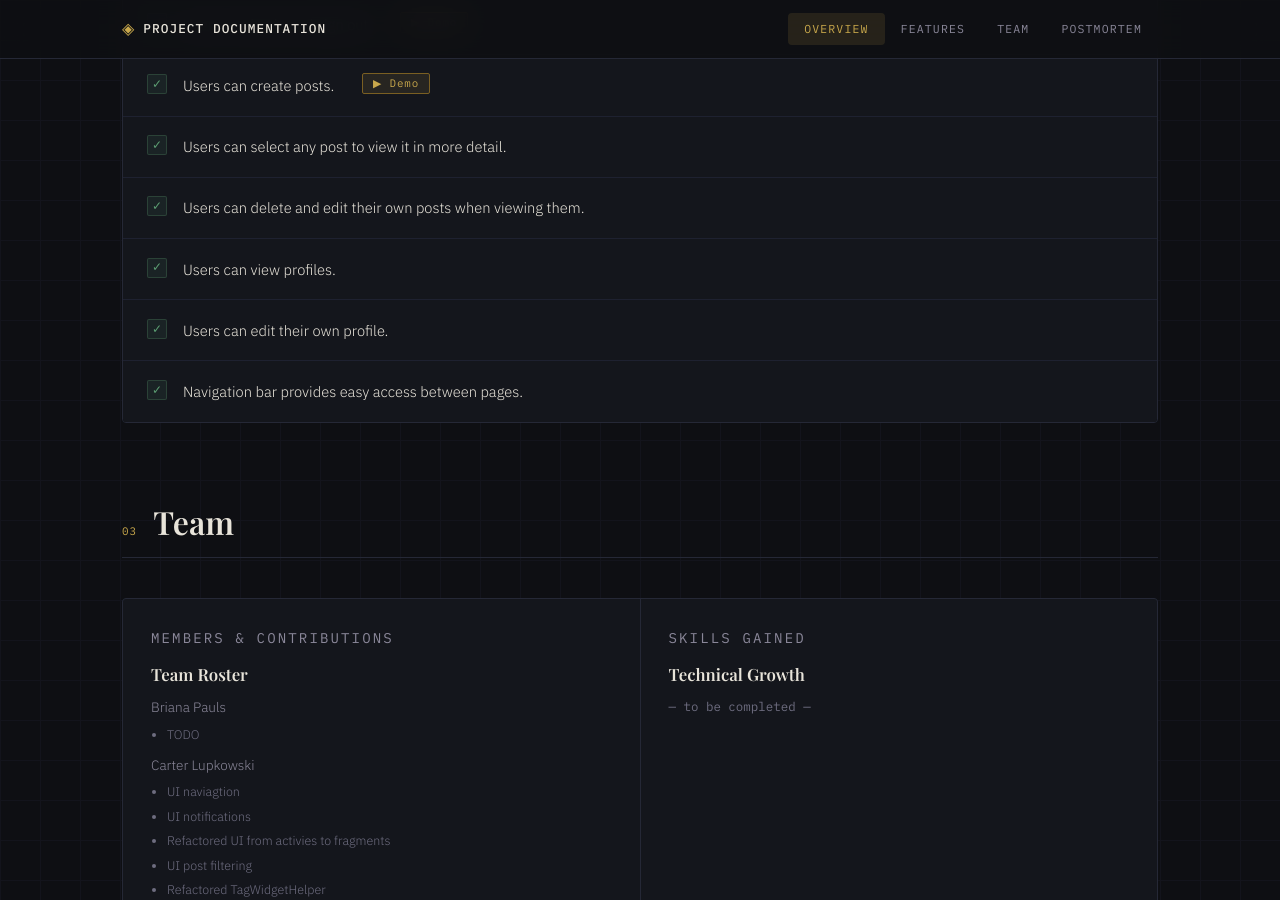
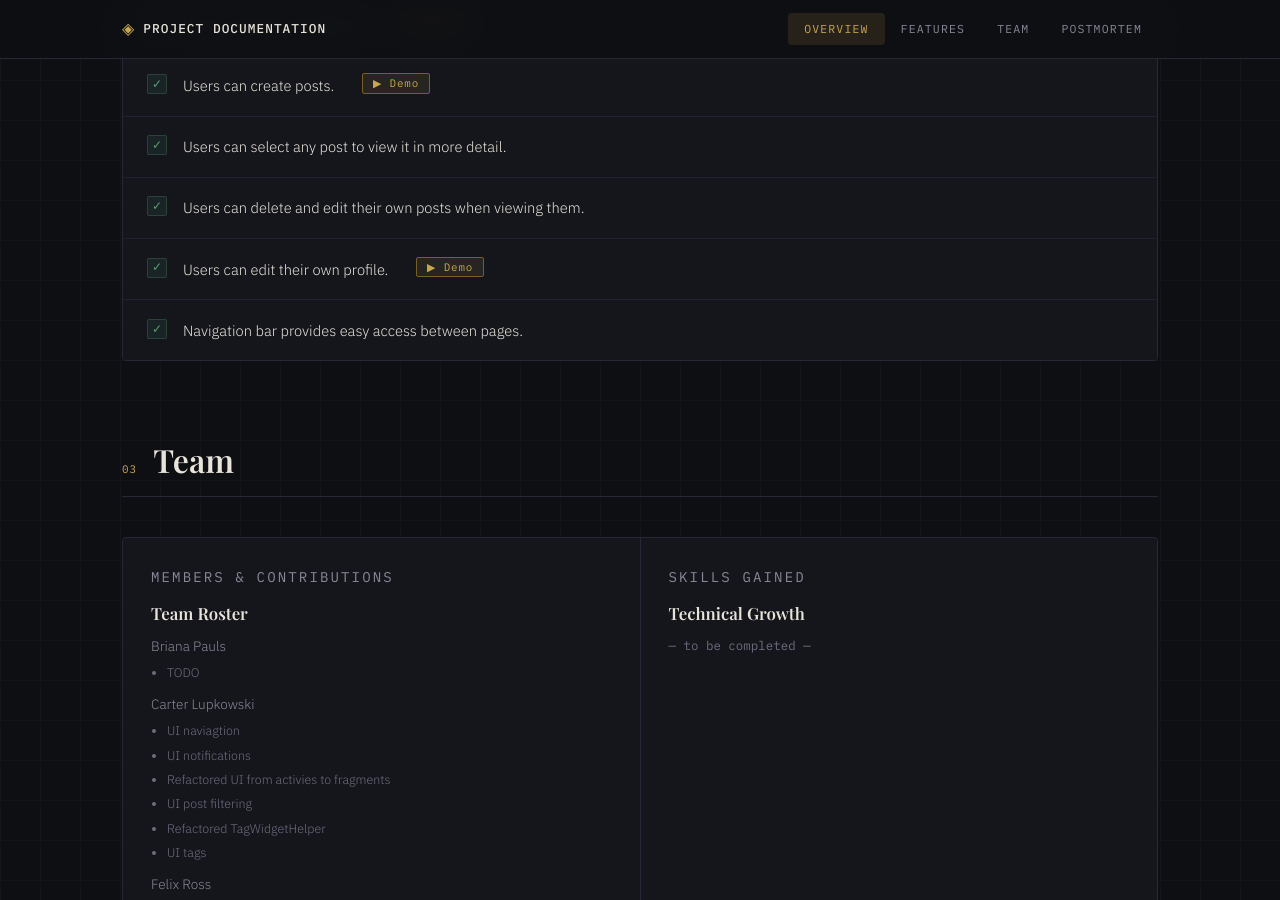
Before and after one commit to AlonSlonimsky/DISKussMe, a Jekyll site: the page built from index.html, in a window 1280 px wide and 900 px high, scrolled down 1699 px. Built offline with Jekyll 4.4.1, drawn with Linux system fonts in a browser that asks for light colours.

Commit message:
uploaded edit profile video

```diff
--- a/assets/js/main.js
+++ b/assets/js/main.js
@@ -48,9 +48,17 @@
   video.pause();
 }
 
+function closeEditProfileVideoModal() {
+  const modal = document.getElementById('edit-profile-video-modal');
+  const video = document.getElementById('edit-profile-demo-video');
+  modal.classList.remove('open');
+  video.pause();
+}
+
 document.addEventListener('keydown', function(e) {
   if (e.key === 'Escape') {
     closeVideoModal();
     closeLoginVideoModal();
+    closeEditProfileVideoModal();
   }
 });
--- a/index.html
+++ b/index.html
@@ -88,8 +88,10 @@
       </li>
       <li>Users can select any post to view it in more detail.</li>
       <li>Users can delete and edit their own posts when viewing them.</li>
-      <li>Users can view profiles.</li>
-      <li>Users can edit their own profile.</li>
+      <li>
+        Users can edit their own profile.
+        <button class="video-trigger" onclick="document.getElementById('edit-profile-video-modal').classList.add('open')">▶ Demo</button>
+      </li>
       <li>Navigation bar provides easy access between pages.</li>
     </ul>
   </section>
@@ -389,4 +391,13 @@
       </video>
     </div>
   </div>
+  <div id="edit-profile-video-modal" class="video-modal-overlay" onclick="if(event.target===this){closeEditProfileVideoModal()}">
+    <div class="video-modal-box">
+      <button class="video-modal-close" onclick="closeEditProfileVideoModal()" aria-label="Close">&times;</button>
+      <video id="edit-profile-demo-video" controls width="100%">
+        <source src="{{ site.baseurl }}/DISKussMeEditProfile.mp4" type="video/mp4">
+        Your browser does not support the video tag.
+      </video>
+    </div>
+  </div>
 </div><!-- end doc-container -->
```
Also changed, not shown: 1 other file.
